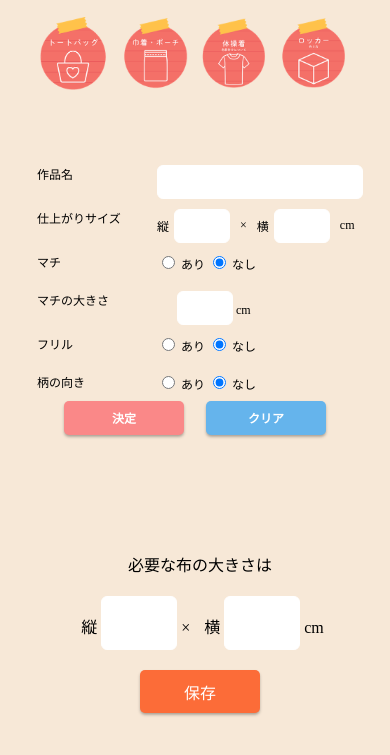
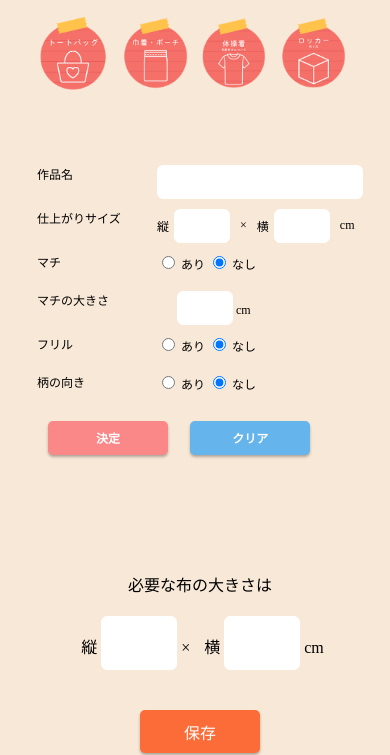
Before and after one commit to yoshikotttt/handmade_app, a plain HTML site: page index.html in a window 390 px wide. Shown: the part 103-858 px from the top of the page. Drawn offline with Linux system fonts and the light colour scheme; no server answers; a web font is replaced by a local one.

Commit message:
js編集

```diff
--- a/style.css
+++ b/style.css
@@ -322,10 +322,12 @@ h2 {
         width: 380px;
         justify-content: center;
         background-image: url(./img/box4_bgi2.png);
+        height: 500px;
     }
 
     .button {
-        margin: 0 auto;
+        margin-top: 20px;
+        justify-content: center;
     }
 
 }
```
Also changed, not shown: js/main.js (+2 -8 lines).
